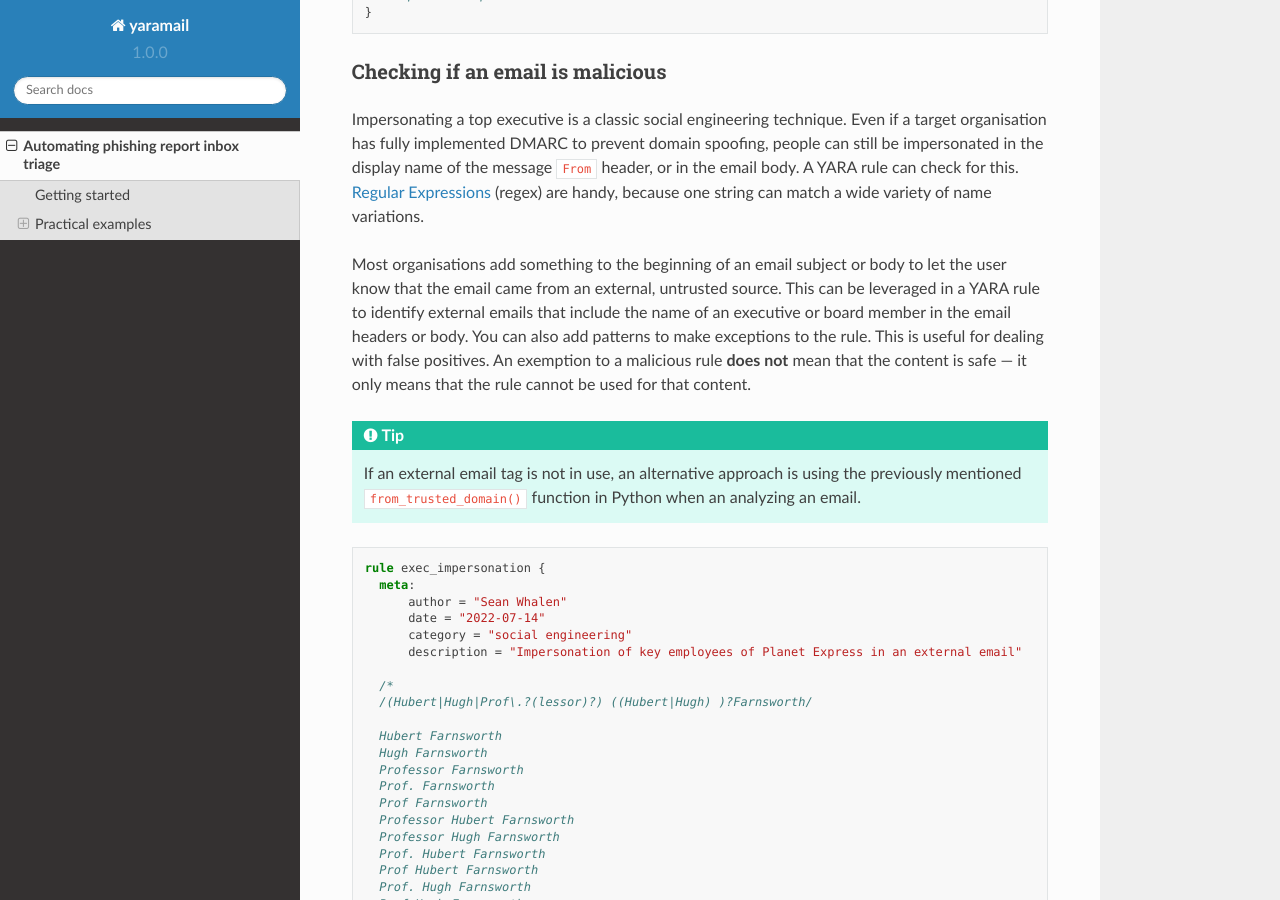
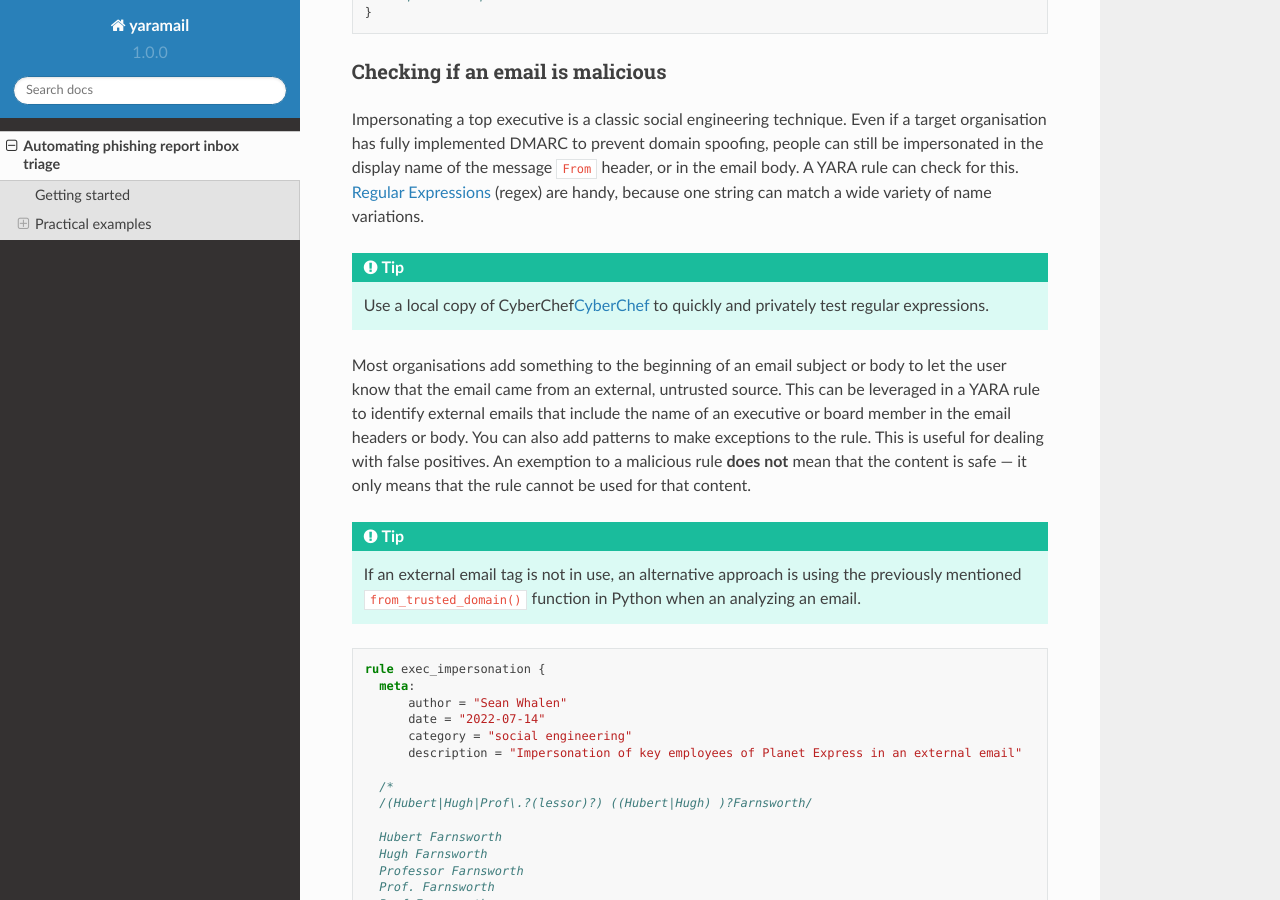
Before and after one commit to seanthegeek/yaramail, a Sphinx documentation site: the page built from docs/source/phishing.md, in a window 1280 px wide and 900 px high, scrolled down 2752 px. Built offline with Sphinx 7.4.7 and the Read the Docs theme 2.0.0, drawn with Linux system fonts in a browser that asks for light colours.

Commit message:
Add CyberChef regex tip

````diff
--- a/docs/source/phishing.md
+++ b/docs/source/phishing.md
@@ -144,6 +144,11 @@ spoofing, people can still be impersonated in the display name of the
 message `From` header, or in the email body. A YARA rule can check for this.
 [Regular Expressions][regex] (regex) are handy, because one string can match a
 wide variety of name variations.
+
+```{tip}
+Use a local copy of CyberChef[CyberChef] to quickly and privately test regular
+expressions.
+```
 
 Most organisations add something to the beginning of an email subject or body
 to let the user know that the email came from an external, untrusted source.
@@ -342,4 +347,5 @@ for email in emails:
 [trusted]: https://seanthegeek.github.io/mailsuite/api.html#mailsuite.utils.from_trusted_domain
 [mailsuite.utils]: https://seanthegeek.github.io/mailsuite/api.html#mailsuite.utils.from_trusted_domain
 [parse_email]: https://seanthegeek.github.io/mailsuite/api.html#mailsuite.utils.parse_email
+[CyberChef]: https://github.com/gchq/CyberChef/releases
 [EDGAR]: https://www.sec.gov/edgar/searchedgar/companysearch.html
````
